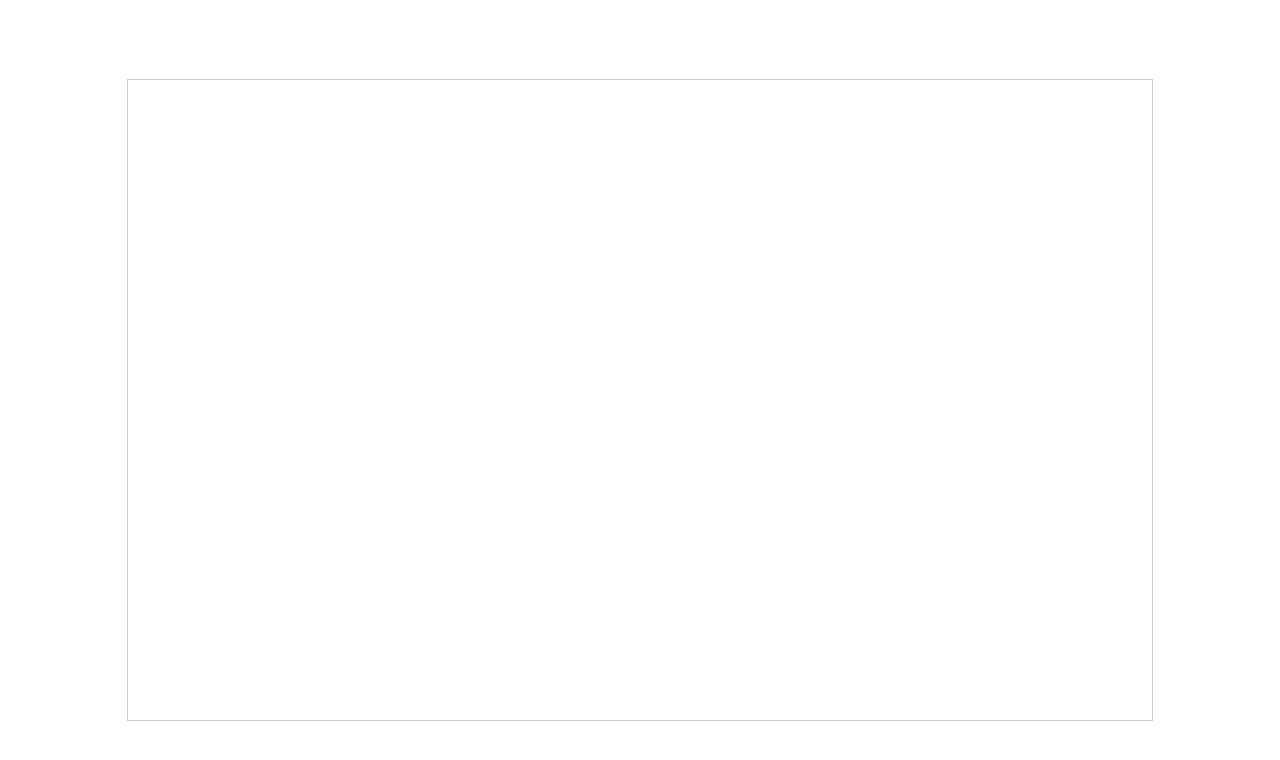
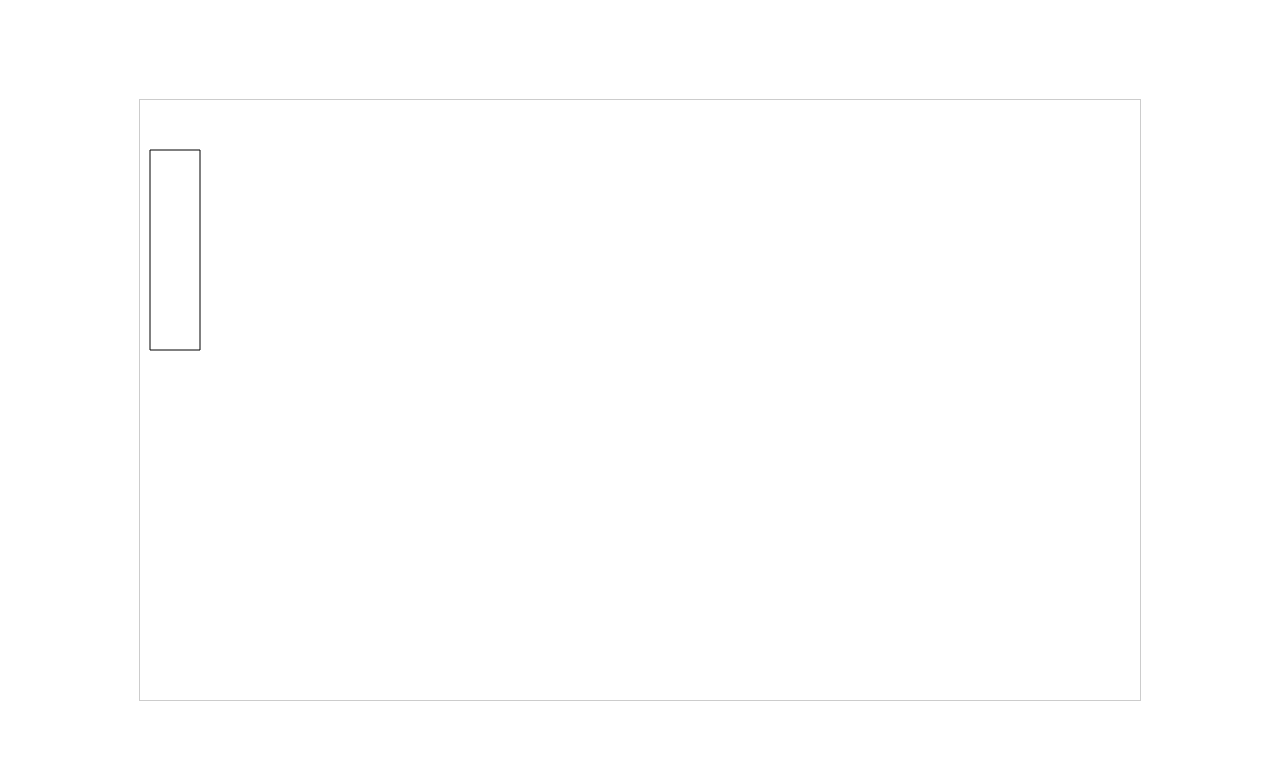
Before and after one commit to doojin/game-camera, a plain HTML site: page index.html in a window 1280 px wide. Drawn offline with Linux system fonts and the light colour scheme.

Commit message:
drawing map object on canvas

```diff
--- a/app.css
+++ b/app.css
@@ -11,8 +11,8 @@ body {
 }
 
 .game {
-    width: 80%;
-    height: 80%;
+    width: 1000px;
+    height: 600px;
 
     /* centralize (vertically + horizontally) the game canvas */
     position: absolute;
--- a/app.js
+++ b/app.js
@@ -1 +1,22 @@
-console.log('hello, world!');
+(async () => {
+    const mapResource = await fetch('./map.json');
+    const map = await mapResource.json();
+
+    const gameCanvas = document.querySelector('.game');
+    const context = gameCanvas.getContext('2d');
+
+    function drawCanvas() {
+        context.clearRect(0, 0, gameCanvas.width, gameCanvas.height);
+
+        map.objects.forEach(object => {
+            context.beginPath();
+            context.rect(object.x, object.y, object.w, object.h);
+            context.stroke();
+        });
+
+        window.requestAnimationFrame(drawCanvas);
+    }
+
+    window.requestAnimationFrame(drawCanvas);
+
+})();
--- a/index.html
+++ b/index.html
@@ -4,7 +4,7 @@
         <link rel="stylesheet" type="text/css" href="./app.css" />
     </head>
     <body>
-        <canvas class="game"></canvas>
+        <canvas class="game" width="1000" height="600"></canvas>
         <script src="./app.js"></script>
     </body>
 </html>
--- /dev/null
+++ b/map.json
@@ -0,0 +1,10 @@
+{
+    "objects": [
+        {
+            "x": 10,
+            "y": 50,
+            "w": 50,
+            "h": 200
+        }
+    ]
+}
```
